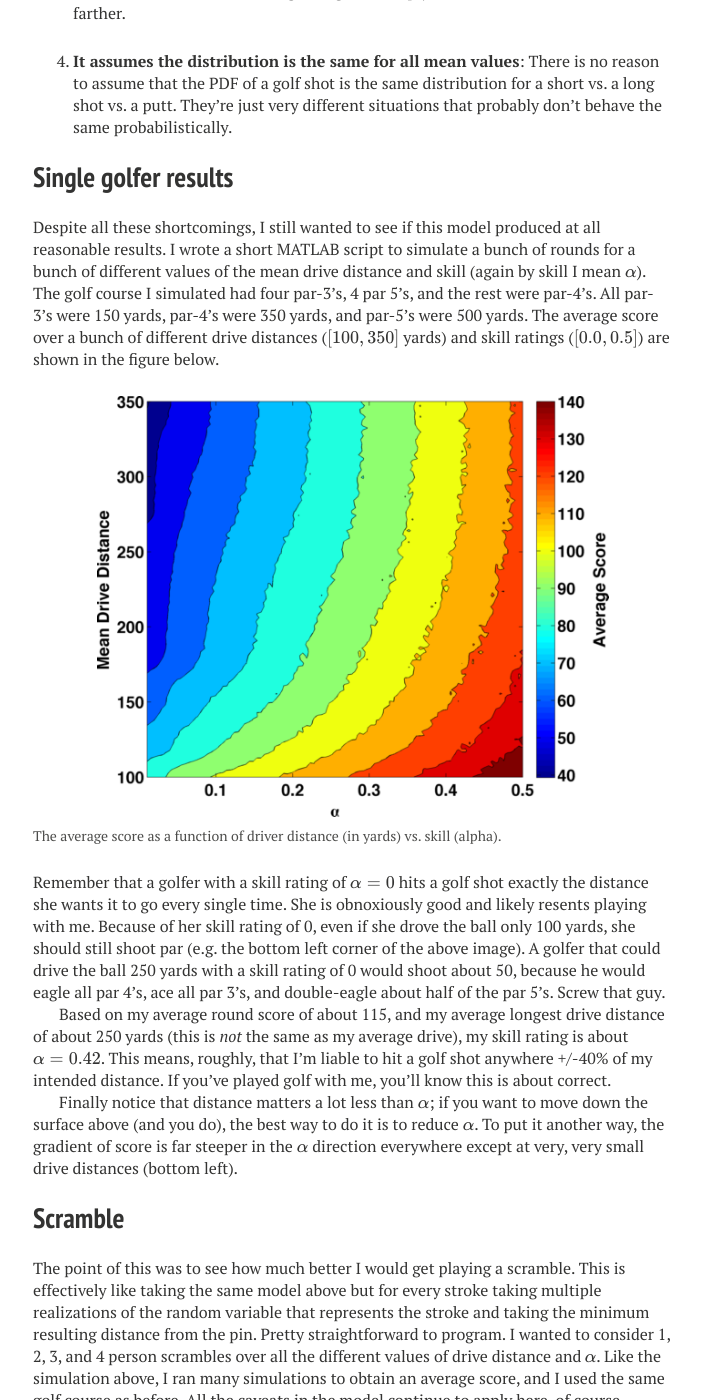
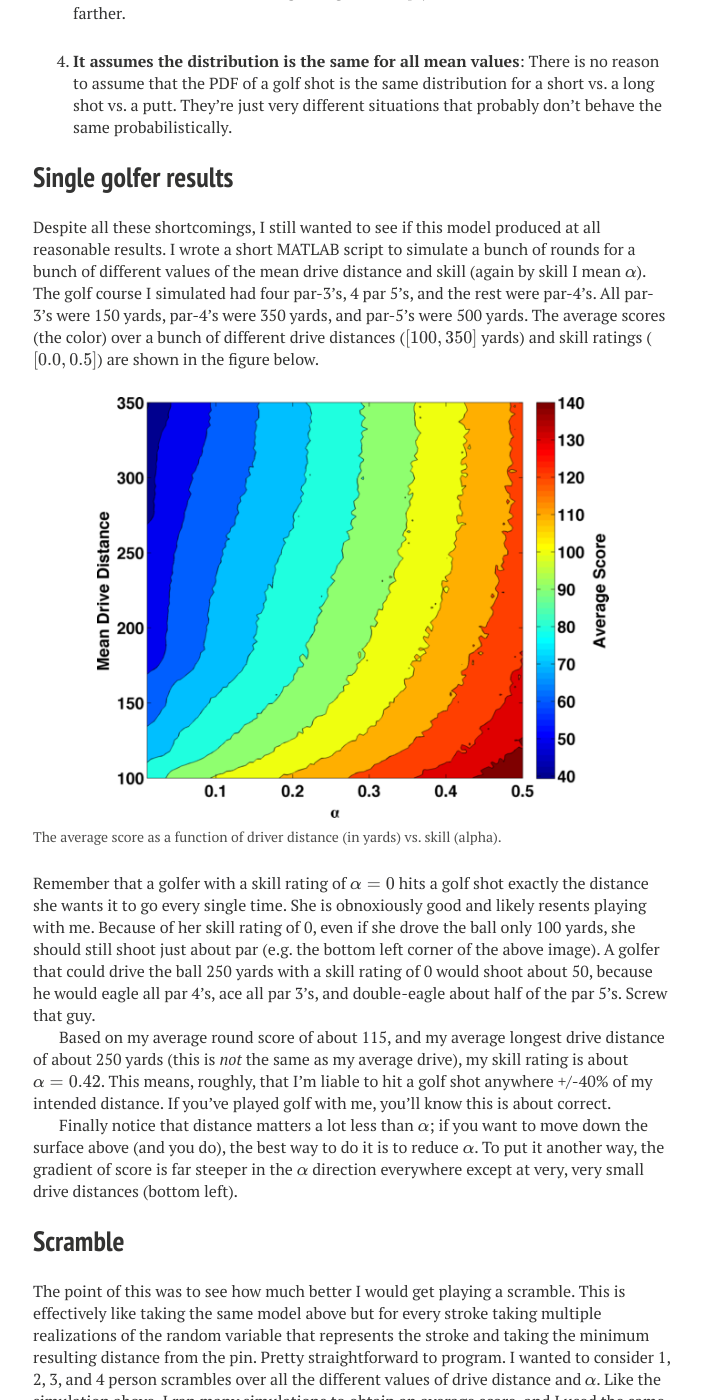
Before and after one commit to aledlie/Homage, a Jekyll site: the page built from _posts/2015-10-09-how-many-of-me-would-it-take-to-shoot-par-in-a-scramble.markdown, in a window 1280 px wide and 1400 px high, scrolled down 1263 px. Shown: the whole window, without its empty margins (287-988 px from the left). Built offline with Jekyll 4.4.1, drawn with Linux system fonts in a browser that asks for light colours; nearby versions of some CDN libraries; formulas are drawn with MathJax 3; comment, search, counter and statistics services are not loaded.

Commit message:
Fixed some typos.

```diff
--- a/_posts/2015-10-09-how-many-of-me-would-it-take-to-shoot-par-in-a-scramble.markdown
+++ b/_posts/2015-10-09-how-many-of-me-would-it-take-to-shoot-par-in-a-scramble.markdown
@@ -57,7 +57,7 @@ This is a bad model for a lot of reasons:
 
 ## Single golfer results
 
-Despite all these shortcomings, I still wanted to see if this model produced at all reasonable results.  I wrote a short MATLAB script to simulate a bunch of rounds for a bunch of different values of the mean drive distance and skill (again by skill I mean $$\alpha$$).  The golf course I simulated had four par-3's, 4 par 5's, and the rest were par-4's.  All par-3's were 150 yards, par-4's were 350 yards, and par-5's were 500 yards.  The average score over a bunch of different drive distances ($$[100,350]$$ yards) and skill ratings ($$[0.0, 0.5]$$) are shown in the figure below.
+Despite all these shortcomings, I still wanted to see if this model produced at all reasonable results.  I wrote a short MATLAB script to simulate a bunch of rounds for a bunch of different values of the mean drive distance and skill (again by skill I mean $$\alpha$$).  The golf course I simulated had four par-3's, 4 par 5's, and the rest were par-4's.  All par-3's were 150 yards, par-4's were 350 yards, and par-5's were 500 yards.  The average scores (the color) over a bunch of different drive distances ($$[100,350]$$ yards) and skill ratings ($$[0.0, 0.5]$$) are shown in the figure below.
 
 <figure>
 <center>
@@ -66,7 +66,7 @@ Despite all these shortcomings, I still wanted to see if this model produced at
     <figcaption> The average score as a function of driver distance (in yards) vs. skill (alpha). </figcaption>
 </figure>
 
-Remember that a golfer with a skill rating of $$\alpha = 0$$ hits a golf shot exactly the distance she wants it to go every single time.  She is obnoxiously good and likely resents playing with me.  Because of her skill rating of 0, even if she drove the ball only 100 yards, she should still shoot par (e.g. the bottom left corner of the above image).  A golfer that could drive the ball 250 yards with a skill rating of 0 would shoot about 50, because he would eagle all par 4's, ace all par 3's, and double-eagle about half of the par 5's.  Screw that guy.
+Remember that a golfer with a skill rating of $$\alpha = 0$$ hits a golf shot exactly the distance she wants it to go every single time.  She is obnoxiously good and likely resents playing with me.  Because of her skill rating of 0, even if she drove the ball only 100 yards, she should still shoot just about par (e.g. the bottom left corner of the above image).  A golfer that could drive the ball 250 yards with a skill rating of 0 would shoot about 50, because he would eagle all par 4's, ace all par 3's, and double-eagle about half of the par 5's.  Screw that guy.
 
 Based on my average round score of about 115, and my average longest drive distance of about 250 yards (this is _not_ the same as my average drive), my skill rating is about $$\alpha = 0.42$$.  This means, roughly, that I'm liable to hit a golf shot anywhere +/-40% of my intended distance.  If you've played golf with me, you'll know this is about correct.
 
```
Also changed, not shown: 11 other files.
